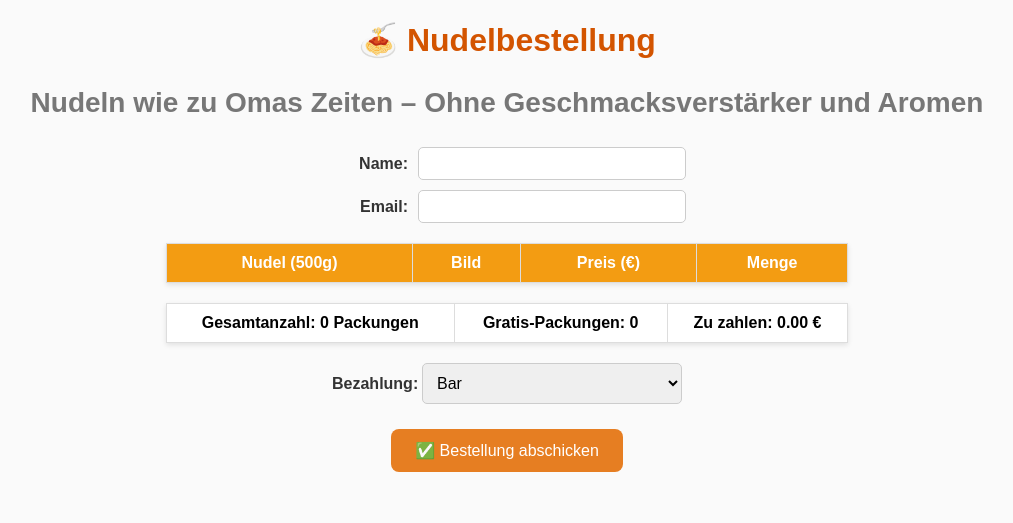
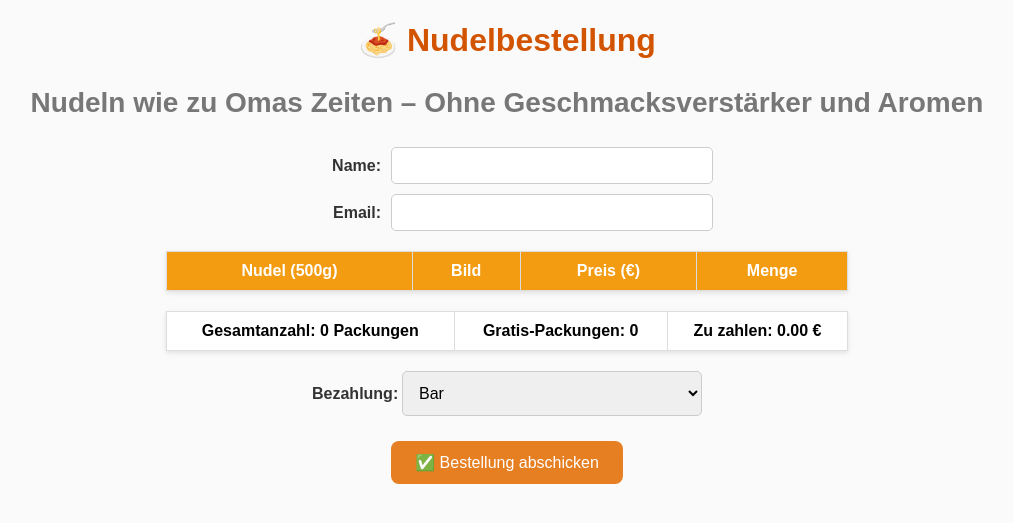
Before and after one commit to nudeln-opa/nudelbestellung, a Flask app: template templates/index.html in a window 1280 px wide. Shown: the top 523 px of the page, without its empty margins (133-1146 px from the left). Run offline with Flask 3, Linux system fonts and the light colour scheme; the template is opened without the code that fills it, so the values that code supplies are empty.

Commit message:
Update index.html

```diff
--- a/templates/index.html
+++ b/templates/index.html
@@ -16,8 +16,8 @@
         }
         h3 {
             text-align: center;
-            color: #777; /* grau */
-            font-size: 28px; /* noch etwas größer */
+            color: #777;
+            font-size: 28px;
             font-weight: bold;
         }
 
@@ -28,7 +28,7 @@
             margin-top: 20px;
         }
         table {
-            width: 55%; /* noch schmaler */
+            width: 55%;
             max-width: 750px;
             border-collapse: collapse;
             background: white;
@@ -49,12 +49,12 @@
             border-radius: 5px;
         }
 
-        /* ✅ Hintergrund je nach Nudelsorte */
+        /* ✅ Hintergrund je nach Nudelsorte – leicht intensiver */
         .dinkel-row {
-            background-color: rgba(0, 128, 0, 0.05); /* Hauch Grün */
+            background-color: rgba(0, 128, 0, 0.08); /* etwas mehr Grün */
         }
         .normal-row {
-            background-color: rgba(255, 0, 0, 0.03); /* Hauch Rot */
+            background-color: rgba(255, 0, 0, 0.05); /* etwas mehr Rot */
         }
 
         /* ✅ Zusammenfassung als 3-Spalten-Tabelle */
@@ -75,7 +75,7 @@
             padding: 10px;
             text-align: center;
             font-weight: bold;
-            color: black; /* ✅ jetzt schwarz */
+            color: black;
         }
 
         /* ✅ Formular schöner mit Label links */
@@ -91,7 +91,7 @@
             align-items: center;
             justify-content: center;
             gap: 10px;
-            width: 400px;
+            width: 450px; /* etwas mehr Platz */
         }
         .form-row label {
             width: 80px;
@@ -99,16 +99,16 @@
             font-weight: bold;
         }
         input[type="text"], input[type="email"] {
-            padding: 8px;
-            width: 250px;
+            padding: 10px;
+            width: 300px; /* breiter */
             border: 1px solid #ccc;
             border-radius: 5px;
         }
 
-        /* ✅ Größere Bezahl-Auswahl */
+        /* ✅ Breitere Bezahl-Auswahl */
         select {
-            padding: 10px;
-            width: 260px;
+            padding: 12px;
+            width: 300px; /* etwas breiter */
             font-size: 16px;
             border: 1px solid #ccc;
             border-radius: 5px;
@@ -119,7 +119,7 @@
             text-align: center;
         }
 
-        /* ✅ Bestellbutton jetzt etwas kleiner als vorher */
+        /* ✅ Bestellbutton jetzt mittlere Größe */
         button {
             background: #e67e22;
             color: white;
```
